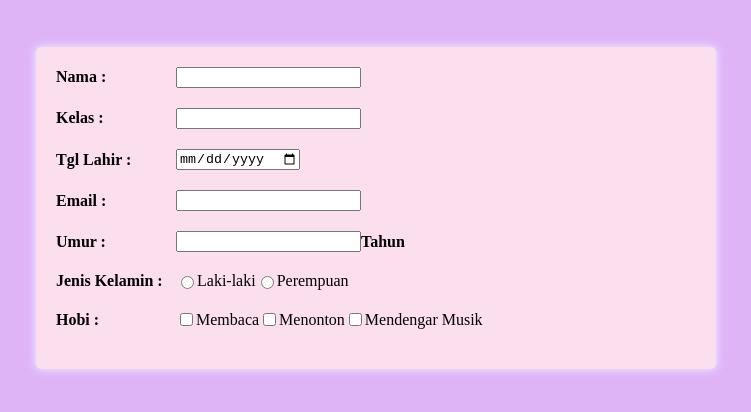
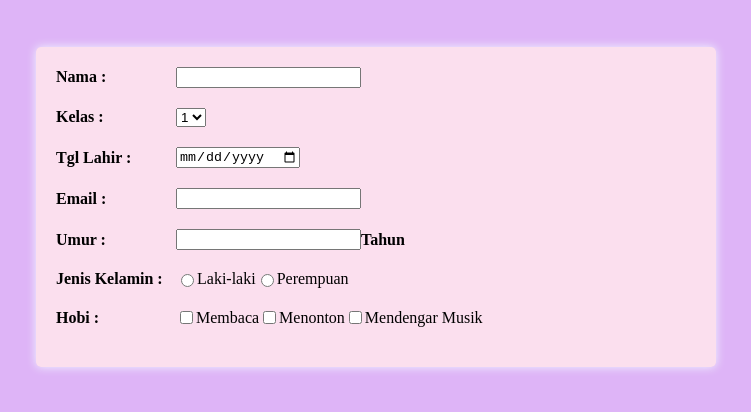
Before and after one commit to NilamCahayaSafitri/FormRegistrasi, a plain HTML site: page index.html in a window 1280 px wide. Shown: the part 50-462 px from the top of the page, without its empty margins (264-1015 px from the left). Drawn offline with Linux system fonts and the light colour scheme.

Commit message:
Update index.html

```diff
--- a/index.html
+++ b/index.html
@@ -19,7 +19,12 @@
             </div>
             <div class="form-group">
                 <label form="kelas">Kelas :</label>
-                <input type="select" id="kelas" name="kelas">
+                <select name="devices">
+                    <option value="1">1</option>
+                    <option value="2">2</option>
+                    <option value="3">3</option>
+                    <option value="4">4</option>
+                </select>
             </div>
             <div class="form-group">
                 <label form="tgllahir">Tgl Lahir :</label>
```
